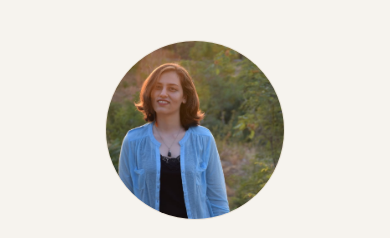
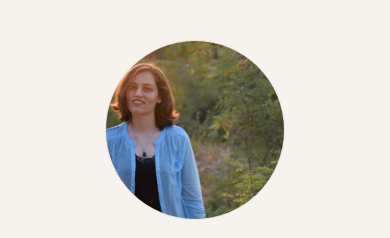
Before and after one commit to ShadiBabaei/ShadiBabaei.github.io, a plain HTML site: page index.html in a window 390 px wide. Shown: the top 238 px of the page. Drawn offline with Linux system fonts and the light colour scheme.

Commit message:
Add files via upload

```diff
--- a/index.html
+++ b/index.html
@@ -40,8 +40,8 @@ j=d.createElement(s),dl=l!='dataLayer'?'&l='+l:'';j.async=true;j.src=
 
   /* ---------- Sidebar ---------- */
   aside { position: sticky; top: 40px; align-self: start; padding-top: 8px; }
-  /* --photo-x / --photo-y choose which part of the photo stays visible (0% = left/top, 100% = right/bottom) */
-  .photo { --photo-x: 22%; --photo-y: 30%; object-position: var(--photo-x) var(--photo-y); width: 100%; aspect-ratio: 4/5; border-radius: 18px; object-fit: cover; background: var(--accent-soft); display: block; border: 1px solid var(--line); }
+  .photo-wrap { width: 100%; aspect-ratio: 4/5; border-radius: 18px; overflow: hidden; border: 1px solid var(--line); background: var(--accent-soft); }
+  .photo { width: 100%; height: 100%; object-fit: cover; object-position: 50% 20%; display: block; }
   .photo-fallback { width: 100%; aspect-ratio: 4/5; border-radius: 18px; background: var(--accent-soft); display: none; align-items: center; justify-content: center; font-family: 'Fraunces', serif; font-size: 72px; color: var(--accent); }
   aside h1 { font-family: 'Fraunces', serif; font-weight: 650; font-size: 32px; line-height: 1.15; margin-top: 22px; letter-spacing: -0.01em; }
   .role { color: var(--muted); margin-top: 6px; font-size: 15px; }
@@ -103,7 +103,7 @@ j=d.createElement(s),dl=l!='dataLayer'?'&l='+l:'';j.async=true;j.src=
   @media (max-width: 860px) {
     .layout { grid-template-columns: 1fr; gap: 36px; padding-top: 32px; }
     aside { position: static; text-align: center; }
-    .photo, .photo-fallback { width: 180px; margin: 0 auto; border-radius: 50%; aspect-ratio: 1; }
+    .photo-wrap, .photo-fallback { width: 180px; margin: 0 auto; border-radius: 50%; aspect-ratio: 1; }
     .socials { grid-template-columns: repeat(2, 1fr); }
     .socials a { justify-content: center; }
     .toc { justify-content: center; }
@@ -122,8 +122,10 @@ height="0" width="0" style="display:none;visibility:hidden"></iframe></noscript>
   <!-- ================= SIDEBAR ================= -->
   <aside>
     <!-- Add photo.jpeg to your repo -->
-    <img class="photo" src="photo.jpeg" alt="Photo of Shadi Babaei"
-         onerror="this.style.display='none'; this.nextElementSibling.style.display='flex';">
+    <div class="photo-wrap">
+      <img class="photo" src="photo.jpeg" alt="Photo of Shadi Babaei"
+           onerror="this.parentElement.style.display='none'; document.querySelector('.photo-fallback').style.display='flex';">
+    </div>
     <div class="photo-fallback">S</div>
 
     <h1>Shadi Babaei</h1>
```
